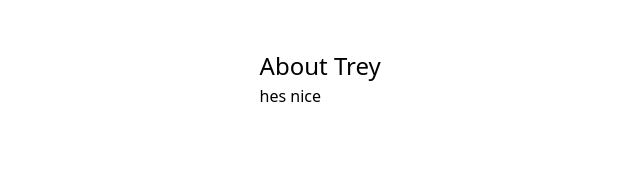
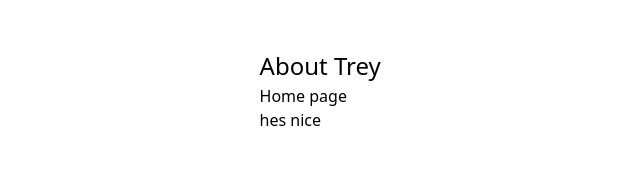
Before and after one commit to Tr3yb0/website, a Nuxt app: page /About in a window 1280 px wide. Shown: the top 182 px of the page, without its empty margins (83-723 px from the left). Built offline with nearby package versions, Linux system fonts and the light colour scheme.

Commit message:
Add links between pages

```diff
--- a/pages/About.vue
+++ b/pages/About.vue
@@ -5,6 +5,9 @@ useHead({
 </script>
 
 <template>
-  <h1>About Trey</h1>
-  <p>hes nice</p>
+  <main>
+    <h1>About Trey</h1>
+    <NuxtLink to="/">Home page</NuxtLink>
+    <p>hes nice</p>
+  </main>
 </template>
--- a/pages/index.vue
+++ b/pages/index.vue
@@ -15,6 +15,7 @@ useHead({
       <p>
         Building things and writing stuff to help developers create with Atomic
       </p>
+      <NuxtLink to="/about">About page</NuxtLink>
     </section>
     <MyFooter />
   </main>
```
